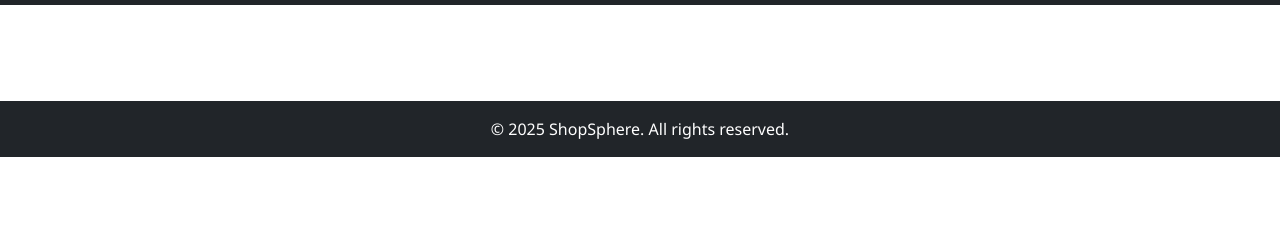
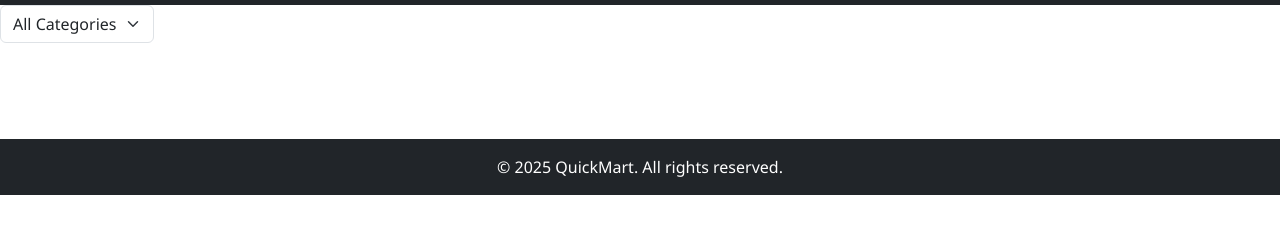
Before and after one commit to Shreya-Telange/ShreyaTelangeNaCoFrontend, a plain HTML site: page ShopSphere/index.html in a window 1280 px wide. Shown: the part 51-284 px from the top of the page. Drawn offline with nearby package versions, Linux system fonts and the light colour scheme; no server answers.

Commit message:
Update index.html

```diff
--- a/ShopSphere/index.html
+++ b/ShopSphere/index.html
@@ -4,7 +4,7 @@
 <head>
   <meta charset="UTF-8" />
   <meta name="viewport" content="width=device-width, initial-scale=1.0"/>
-  <title>ShopSphere</title>
+  <title>QuickMart</title>
 
   <!-- Bootstrap CSS CDN -->
   <link href="https://cdn.jsdelivr.net/npm/bootstrap@5.3.0/dist/css/bootstrap.min.css" rel="stylesheet">
@@ -28,6 +28,11 @@
   </div>
 </nav>
 
+<div class="mb-4">
+  <select id="category-filter" class="form-select w-auto">
+    <option value="all">All Categories</option>
+  </select>
+</div>
 
   <!-- Products Container -->
   <div class="container my-5">
@@ -38,7 +43,7 @@
 
   <!-- Footer -->
   <footer class="bg-dark text-white text-center p-3">
-    © 2025 ShopSphere. All rights reserved.
+    © 2025 QuickMart. All rights reserved.
   </footer>
 
   <!-- Bootstrap Bundle JS -->
```
